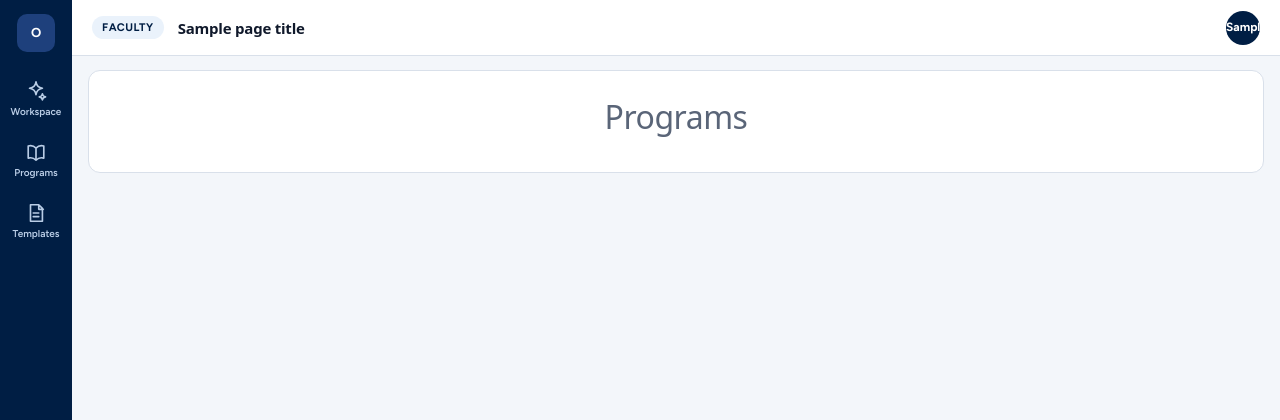
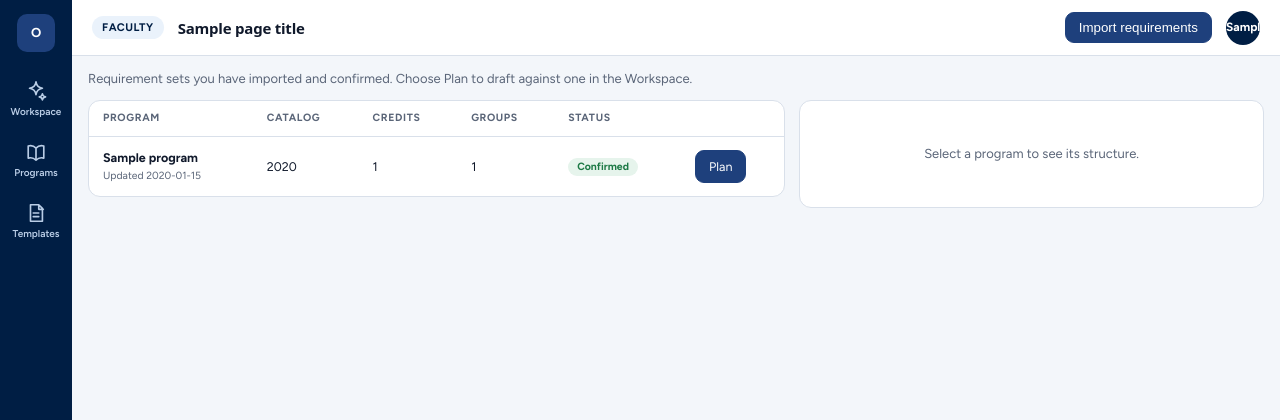
Before and after one commit to jcoffer921/course-copilot, a Django app: template agent/templates/agent/faculty_programs.html in a window 1280 px wide. Shown: the top 420 px of the page. Run offline with Django 5.2, Linux system fonts and the light colour scheme; the template is opened without the code that fills it: most values are stand-ins (such as "Sample title", 1, 10 or a date in 2020); some web fonts are replaced.

Commit message:
Add faculty Programs page

```diff
--- a/agent/page_views.py
+++ b/agent/page_views.py
@@ -274,12 +274,15 @@ def faculty_workspace_page(request):
 def faculty_programs_page(request):
     if not acts_as_faculty(request):
         raise Http404()
+    from .services import program_requirements
+
     return _render_page(
         request,
         "agent/faculty_programs.html",
         page_name="faculty-programs",
         page_title="Programs",
         initial_tab="faculty-programs",
+        programs=program_requirements.list_for_user(request.user),
     )
 
 
--- a/agent/static/agent/css/faculty_studio.css
+++ b/agent/static/agent/css/faculty_studio.css
@@ -159,3 +159,24 @@ body[data-area="faculty"] textarea:focus-visible{outline:3px solid var(--accent-
 .fs-dialog-list{margin:0 0 6px;padding-left:18px;max-height:220px;overflow:auto}
 .fs-dialog-list li{margin-bottom:4px}
 .fs-dialog-actions{display:flex;justify-content:flex-end;gap:8px;margin-top:14px}
+
+/* Programs */
+.fp-intro{margin:0 0 12px;color:var(--muted)}
+.fp-grid{display:grid;grid-template-columns:minmax(0,1.5fr) minmax(300px,1fr);gap:14px;align-items:start}
+.fp-table{width:100%;border-collapse:collapse;font-size:12.5px}
+.fp-table th{text-align:left;color:var(--muted);font-weight:650;font-size:10.5px;letter-spacing:.06em;text-transform:uppercase;padding:10px 14px;border-bottom:1px solid var(--line)}
+.fp-table td{padding:12px 14px;border-bottom:1px solid #edf1f6;vertical-align:middle}
+.fp-table td strong{display:block}
+.fp-table td small{color:var(--muted)}
+.fp-table tr:last-child td{border-bottom:0}
+.fp-table tbody tr{cursor:pointer}
+.fp-table tbody tr:hover td,.fp-table tbody tr.is-selected td{background:var(--accent-soft)}
+.fp-detail{padding:16px}
+.fp-detail h2{margin:0 0 2px;font-size:16px}
+.fp-detail small{color:var(--muted)}
+.fp-cats{list-style:none;margin:0;padding:0}
+.fp-cats li{padding:8px 0;border-bottom:1px solid #edf1f6}
+.fp-cats li:last-child{border-bottom:0}
+.fp-cats span{color:var(--muted)}
+.fp-detail-actions{display:flex;gap:8px;margin-top:14px}
+@media (max-width:1000px){.fp-grid{grid-template-columns:1fr}}
--- a/agent/templates/agent/faculty_programs.html
+++ b/agent/templates/agent/faculty_programs.html
@@ -1,4 +1,59 @@
 {% extends "agent/faculty_base.html" %}
+
+{% block faculty_actions %}
+<button type="button" class="fs-btn is-primary" data-fp-import>Import requirements</button>
+{% endblock %}
+
 {% block faculty_content %}
-<section class="fs-panel"><div class="fs-empty"><h2>Programs</h2></div></section>
+<div id="fp-root" class="fp-root"
+     data-api-base="/api/faculty/requirements/"
+     data-import-url="/api/faculty/requirements/import/"
+     data-confirm-url="/api/faculty/requirements/confirm/">
+  <input type="file" accept=".xlsx,.xlsm" data-fp-import-input hidden aria-label="Choose a requirements file">
+  <p class="fp-intro">Requirement sets you have imported and confirmed. Choose Plan to draft against one in the Workspace.</p>
+
+  <div class="fp-grid">
+    <section class="fs-panel" aria-label="Programs">
+      {% if programs %}
+      <table class="fp-table">
+        <thead><tr><th>Program</th><th>Catalog</th><th>Credits</th><th>Groups</th><th>Status</th><th><span class="sr-only">Actions</span></th></tr></thead>
+        <tbody>
+          {% for program in programs %}
+          <tr data-fp-row data-requirement-id="{{ program.requirement_id }}" data-program-name="{{ program.program_name }}" tabindex="0">
+            <td><strong>{{ program.program_name|default:"Unnamed program" }}</strong><small>Updated {{ program.updated_at|slice:":10" }}</small></td>
+            <td>{{ program.catalog_year|default:"-" }}</td>
+            <td>{{ program.total_credits_required }}</td>
+            <td>{{ program.category_count }}</td>
+            <td><span class="fs-chip is-ok">Confirmed</span></td>
+            <td><a class="fs-btn is-primary" data-fp-plan href="{% url 'faculty-workspace' %}?program={{ program.requirement_id }}">Plan</a></td>
+          </tr>
+          {% endfor %}
+        </tbody>
+      </table>
+      {% else %}
+      <div class="fs-empty">
+        <h2>No programs yet</h2>
+        <p>Import a requirements spreadsheet to create your first program.</p>
+        <button type="button" class="fs-btn is-primary" data-fp-import>Import requirements</button>
+      </div>
+      {% endif %}
+    </section>
+
+    <aside class="fs-panel fp-detail" data-fp-detail aria-label="Program details" aria-live="polite">
+      <div class="fs-empty" data-fp-detail-empty>Select a program to see its structure.</div>
+      <div class="fp-detail-body" data-fp-detail-body hidden>
+        <h2 data-fp-name></h2>
+        <small data-fp-meta></small>
+        <div class="fs-label">Requirement groups</div>
+        <ul class="fp-cats" data-fp-categories></ul>
+        <div class="fs-label">Checks</div>
+        <p data-fp-checks></p>
+        <div class="fp-detail-actions">
+          <button type="button" class="fs-btn" data-fp-reimport>Re-import (overwrite)</button>
+          <button type="button" class="fs-btn is-danger" data-fp-delete>Delete</button>
+        </div>
+      </div>
+    </aside>
+  </div>
+</div>
 {% endblock %}
```
Also changed, not shown: agent/static/agent/js/faculty_programs.js (+101 -1 lines), agent/tests/test_faculty_studio_pages.py (+54 -0 lines).
